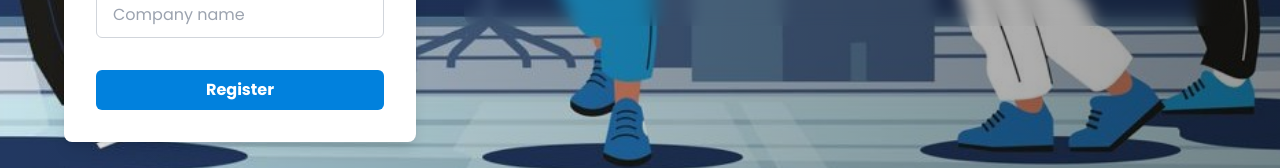
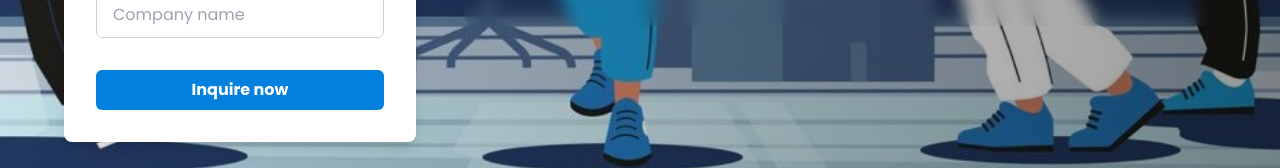
Before and after one commit to ivat-coder/ivat-frontend, a React (Vite) app: page / in a window 1280 px wide. Shown: the part 778-946 px from the top of the page. Built offline with nearby package versions, Linux system fonts and the light colour scheme; a web font is replaced by a local one.

Commit message:
redesign: chnage form button

```diff
--- a/src/Components/Form.jsx
+++ b/src/Components/Form.jsx
@@ -168,7 +168,7 @@ function Form() {
             type="submit"
             className="w-full bg-[#0181DD] text-white font-bold py-2 px-4 rounded-md"
           >
-            { !loading ? 'Register' : <CircularProgress  color="inherit"  fontSize="small" />}
+            { !loading ? 'Inquire now' : <CircularProgress  color="inherit"  fontSize="small" />}
           </button>
         </form>
       </div>
```
